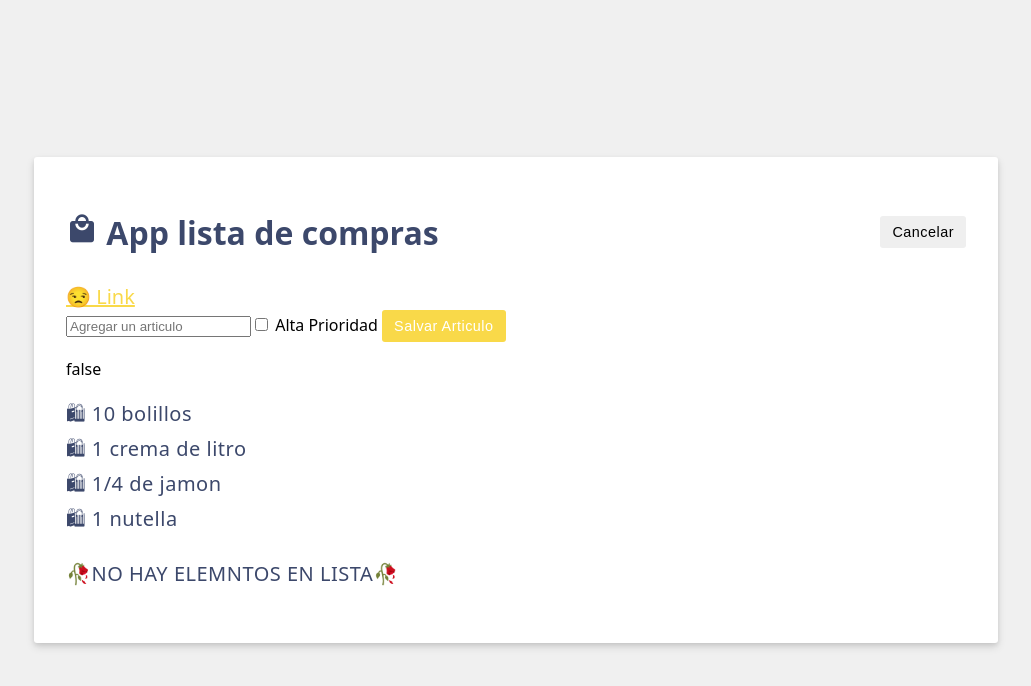
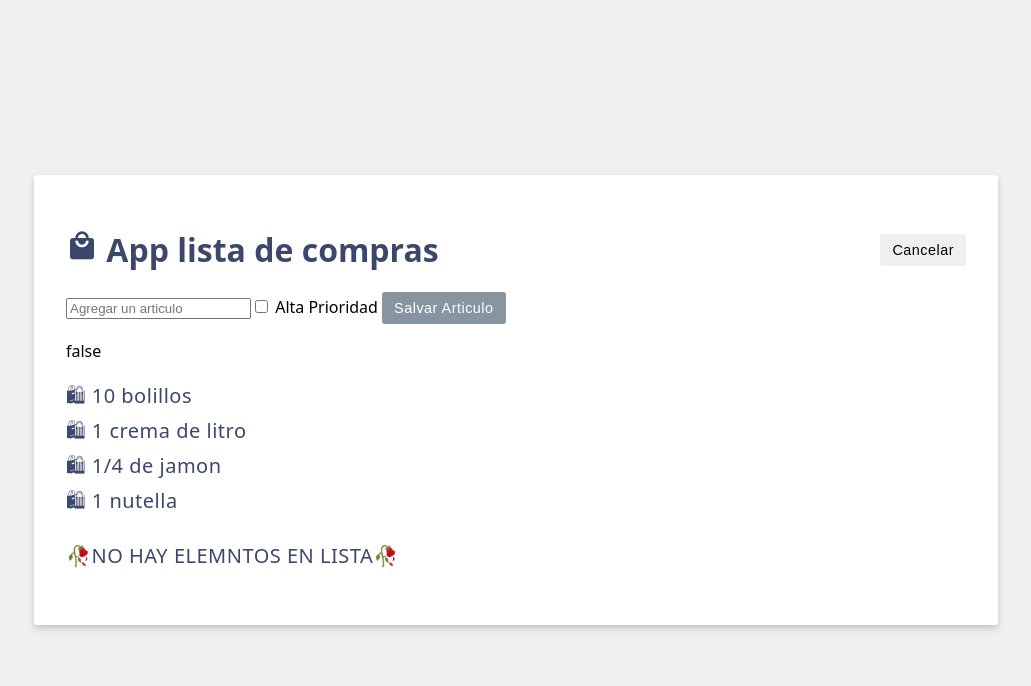
Before and after one commit to joselyn210596/DADM-2024B, a Vue app: page / in a window 1280 px wide. Shown: the top 686 px of the page, without its empty margins (124-1155 px from the left). Built offline with nearby package versions, Linux system fonts and the light colour scheme.

Commit message:
⭐S13 Entrega Condicional Deshabilita el boton cuando el input esta vacio

```diff
--- a/src/App.vue
+++ b/src/App.vue
@@ -54,11 +54,7 @@ const activateEdition = (activate)=>{
      :href="newItem === '' ? 'https://www.google.com' : 'https://' + newItem"
     target="_blank" -->
 
-  <a
-    :href="newItem === '' ? 'https://www.google.com' : 'https://' + newItem"
-    target="_blank">
-    {{ newItem === '' ? '😒 Link' : newItem }}
-  </a>
+
   <!--- agrupando entradas de usuario-->
   <form
   class="add-item form"
@@ -71,7 +67,9 @@ const activateEdition = (activate)=>{
     Alta Prioridad
   </label>
   <!--Boton-->
-  <button class="btn btn-primary">
+  <button
+  :disabled="newItem.length == 0"
+  class="btn btn-primary">
     Salvar Articulo
   </button>
   </form>
```
